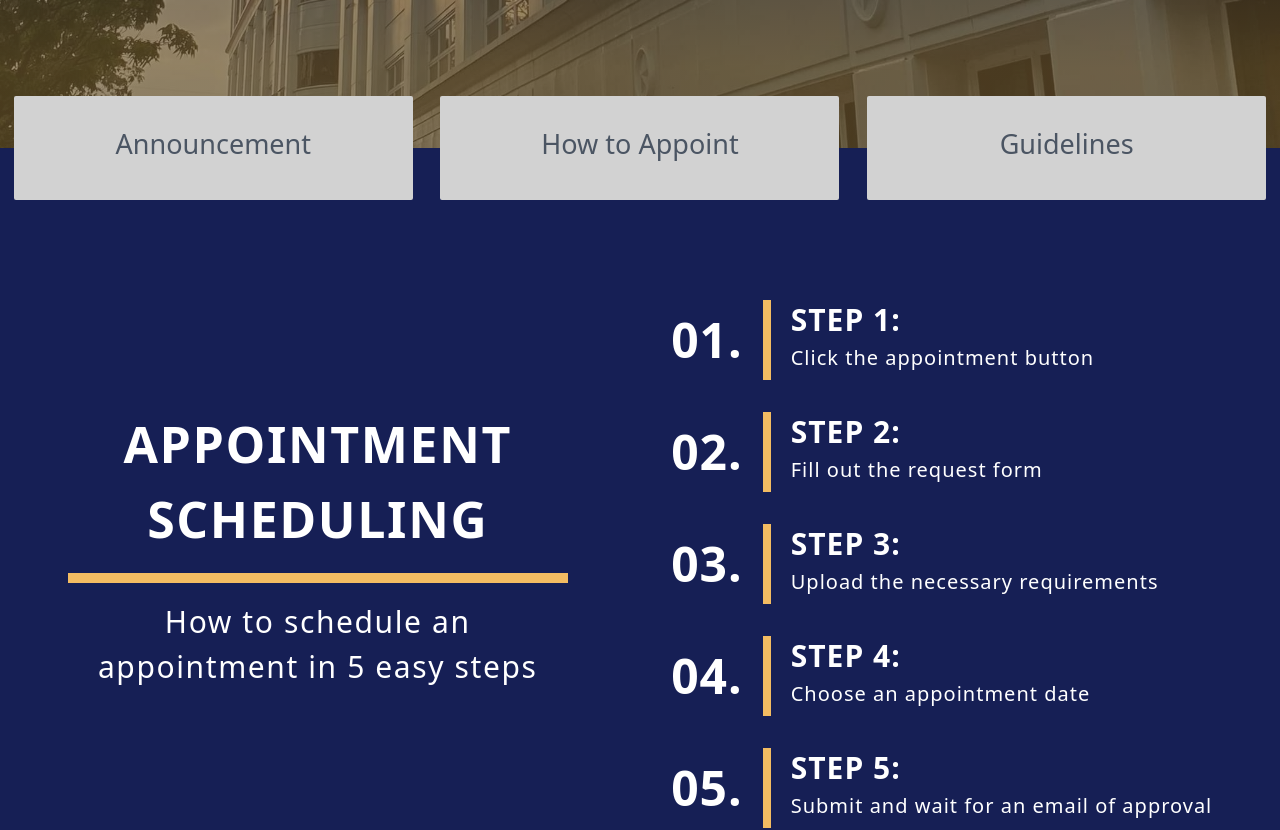
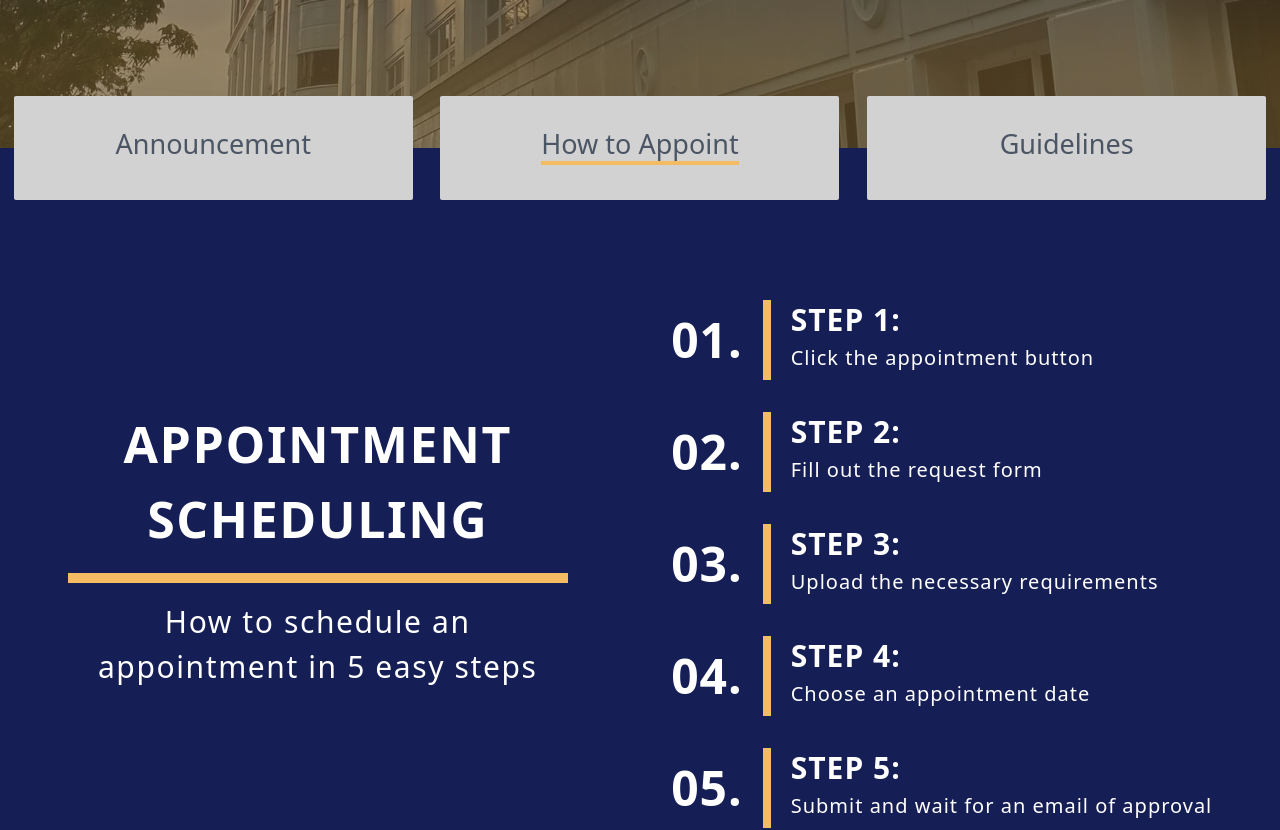
Before and after one commit to rodolf2/appointment-system-fe, a React (Vite) app: page /hta in a window 1280 px wide. Shown: the part 940-1770 px from the top of the page. Built offline with nearby package versions, Linux system fonts and the light colour scheme.

Commit message:
Updating the name because they have error

```diff
--- a/src/components/Buttons.jsx
+++ b/src/components/Buttons.jsx
@@ -33,7 +33,7 @@ const Buttons = () => {
           </Link>
 
           <Link
-            to="/howtoappoint"
+            to="/hta"
             className={`pt-7 rounded-sm w-[399px] h-[104px] flex flex-col items-center ${
               activeTab === "howtoappoint" ? "bg-[#FEFEFE]" : "bg-[#D2D2D2]"
             }`}
@@ -44,7 +44,7 @@ const Buttons = () => {
               }`}
             >
               How to Appoint
-              {activeTab === "howtoappoint" && (
+              {activeTab === "hta" && (
                 <span className="absolute left-0 right-0 bottom-0 border-b-4 border-[#F3BC62]"></span>
               )}
             </span>
```
